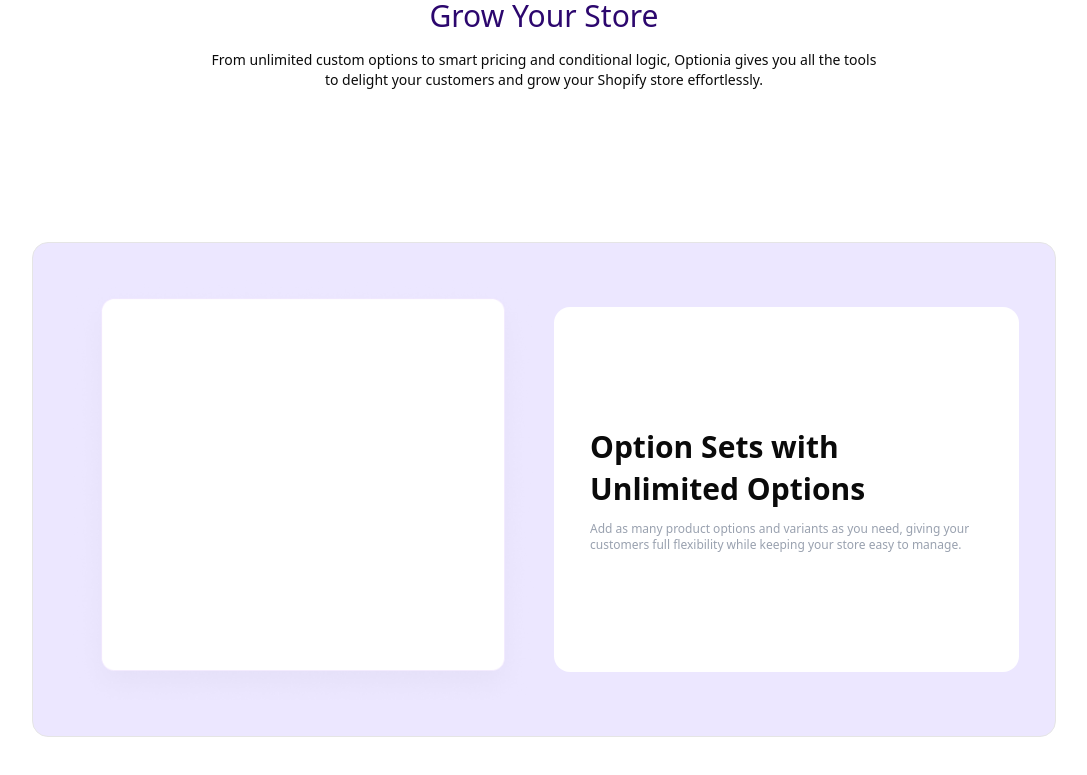
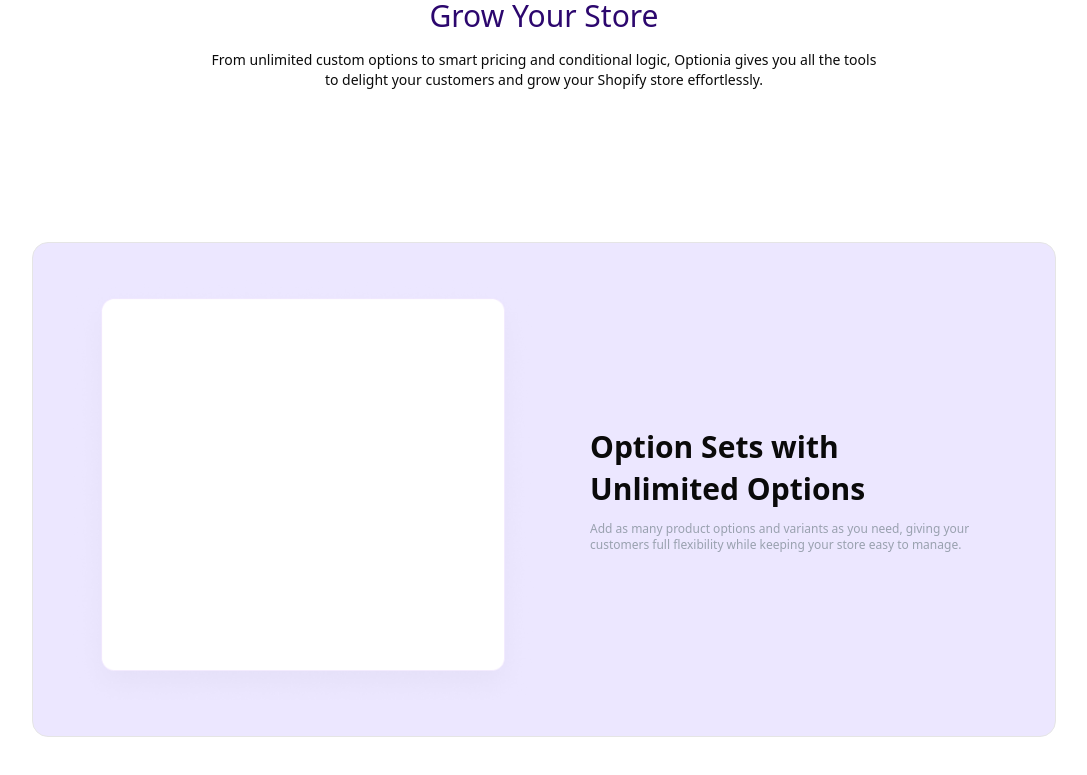
Before and after one commit to ami130/optionia-web, a Next.js app: page / in a window 1280 px wide. Shown: the part 2182-2957 px from the top of the page, without its empty margins (96-1183 px from the left). Built offline with nearby package versions, Linux system fonts and the light colour scheme.

Commit message:
features added

```diff
--- a/src/shared/components/Home/Features/FeaturesSection.tsx
+++ b/src/shared/components/Home/Features/FeaturesSection.tsx
@@ -115,14 +115,12 @@ export default function FeaturesStack() {
                   </div>
 
                   {/* Text */}
-                  <div className="py-7">
-                    <div className="lg:bg-white flex flex-col justify-center items-start h-full rounded-2xl px-9 space-y-3 text-center lg:text-left">
+                    <div className=" flex flex-col justify-center items-start h-full rounded-2xl px-9 space-y-3 text-center lg:text-left">
                       <h1 className="text-3xl font-semibold leading-snug">
                         {item.title}
                       </h1>
                       <p className="text-xs text-gray-400">{item.description}</p>
                     </div>
-                  </div>
                 </div>
               </div>
             </motion.div>
```
